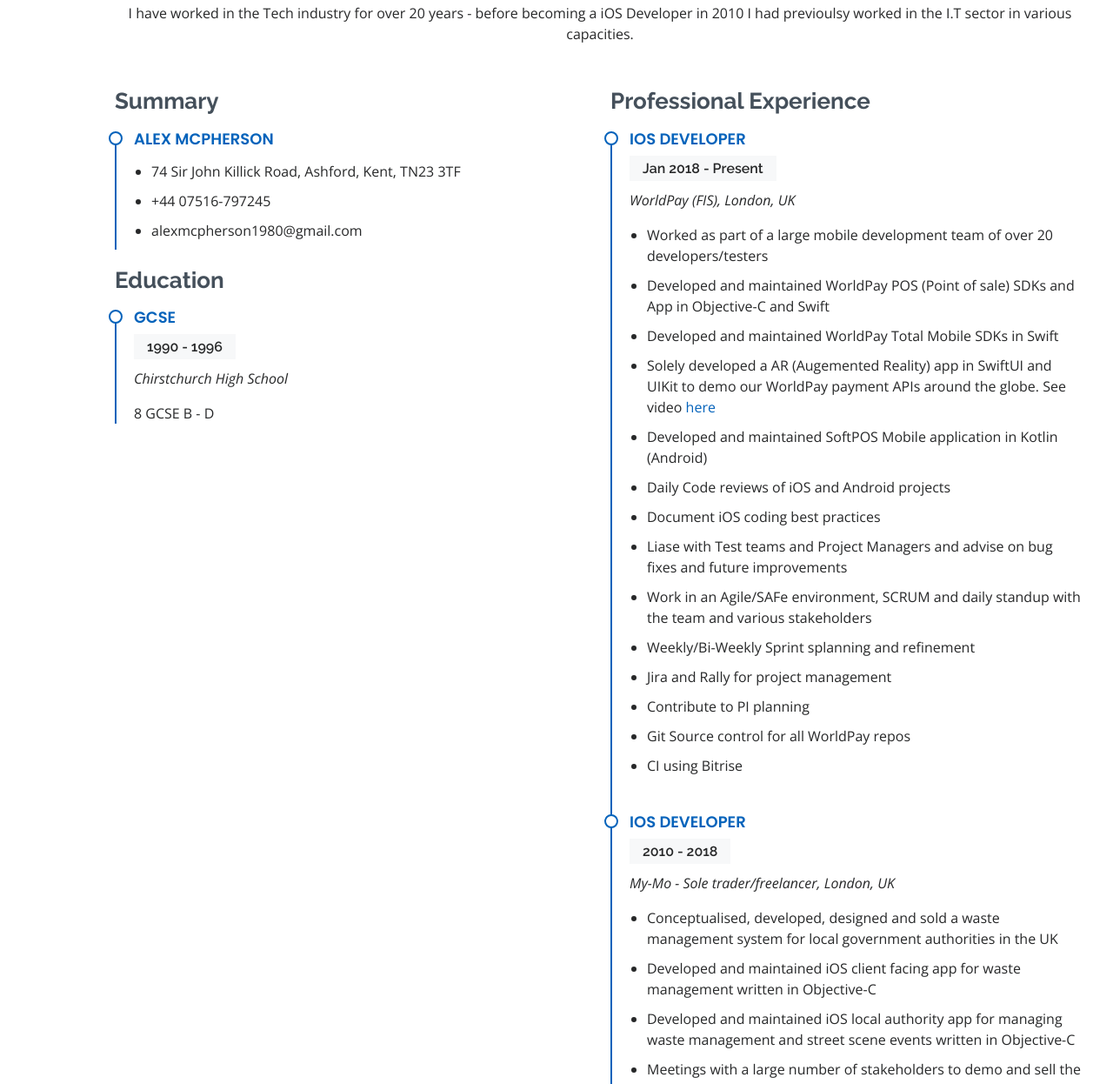
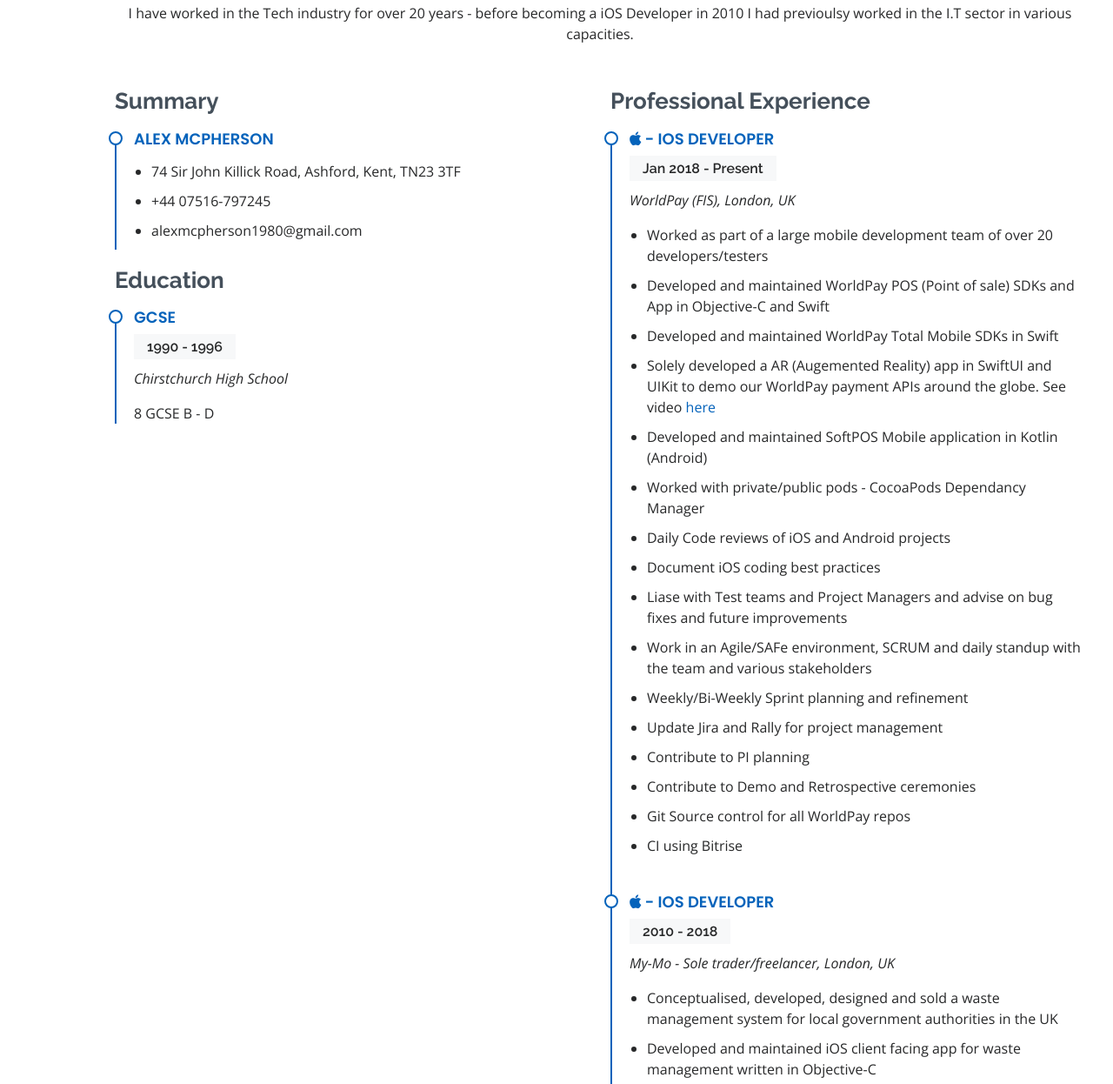
Before and after one commit to alexandermcpherson/cv, a plain HTML site: page index.html in a window 1280 px wide. Shown: the part 2275-3521 px from the top of the page at 87% size. Drawn offline with nearby package versions, Linux system fonts and the light colour scheme.

Commit message:
Update WP

```diff
--- a/index.html
+++ b/index.html
@@ -218,7 +218,7 @@
           <div class="col-lg-6">
             <h3 class="resume-title">Professional Experience</h3>
             <div class="resume-item">
-              <h4>iOS Developer</h4>
+              <h4><i class="fa-brands fa-apple"></i> - iOS Developer</h4>
               <h5>Jan 2018 - Present</h5>
               <p><em>WorldPay (FIS), London, UK</em></p>
               <ul>
@@ -227,19 +227,21 @@
                 <li>Developed and maintained WorldPay Total Mobile SDKs in Swift</li>
                 <li>Solely developed a AR (Augemented Reality) app in SwiftUI and UIKit to demo our WorldPay payment APIs around the globe. See video <a href="">here</a></li>
                 <li>Developed and maintained SoftPOS Mobile application in Kotlin (Android)</li>
+                <li>Worked with private/public pods - CocoaPods Dependancy Manager</li>
                 <li>Daily Code reviews of iOS and Android projects</li>
                 <li>Document iOS coding best practices</li>
                 <li>Liase with Test teams and Project Managers and advise on bug fixes and future improvements</li>
                 <li>Work in an Agile/SAFe environment, SCRUM and daily standup with the team and various stakeholders</li>
-                <li>Weekly/Bi-Weekly Sprint splanning and refinement</li>
-                <li>Jira and Rally for project management</li>
+                <li>Weekly/Bi-Weekly Sprint planning and refinement</li>
+                <li>Update Jira and Rally for project management</li>
                 <li>Contribute to PI planning</li>
+                <li>Contribute to Demo and Retrospective ceremonies</li>
                 <li>Git Source control for all WorldPay repos</li>
                 <li>CI using Bitrise</li>
               </ul>
             </div>
             <div class="resume-item">
-              <h4>iOS Developer</h4>
+              <h4><i class="fa-brands fa-apple"></i> - iOS Developer</h4>
               <h5>2010 - 2018</h5>
               <p><em>My-Mo - Sole trader/freelancer, London, UK</em></p>
               <ul>
```
